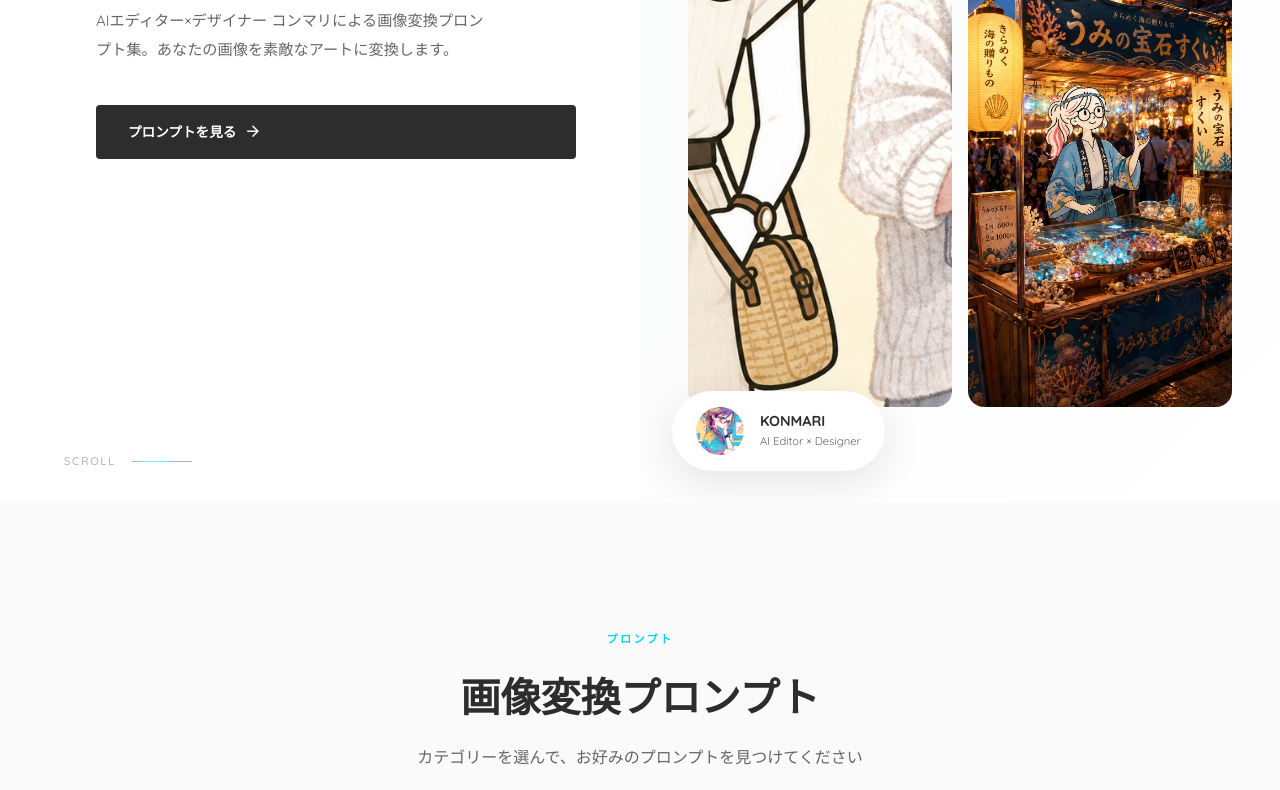
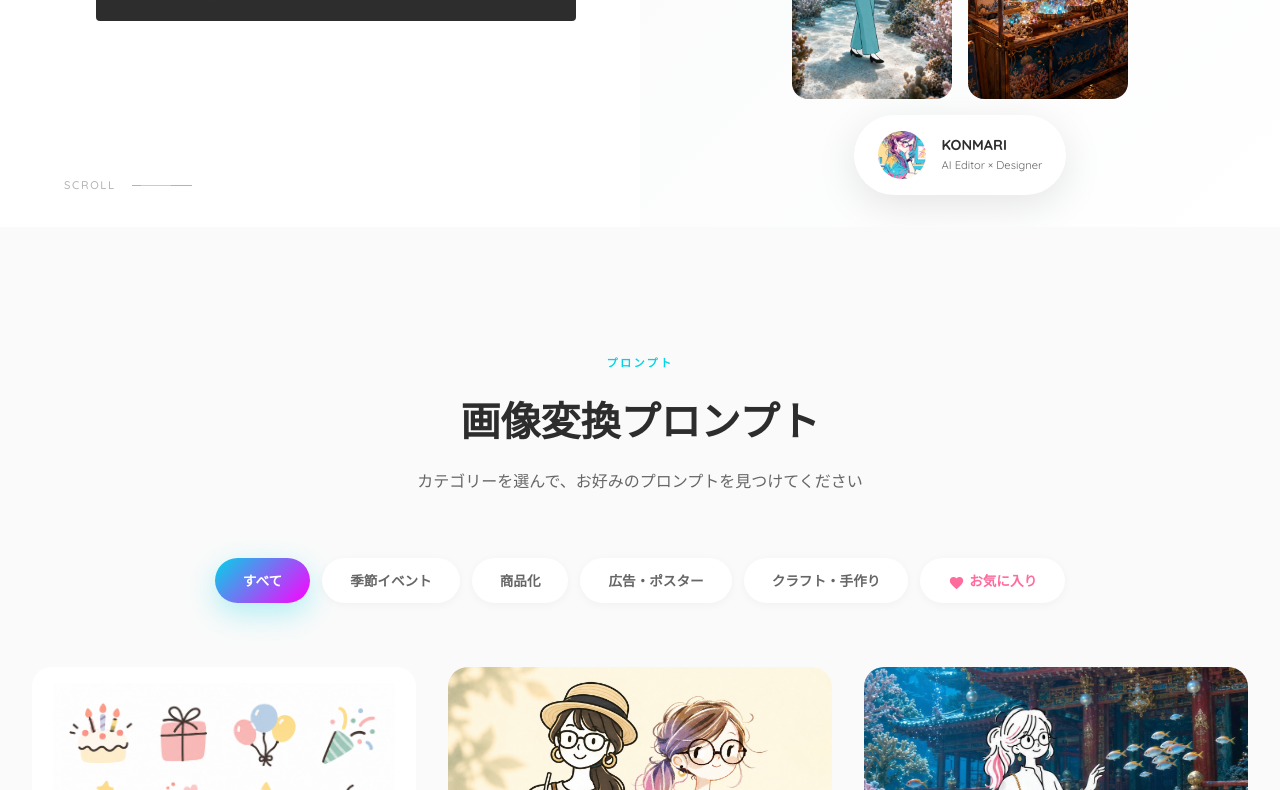
Before and after one commit to konmari-prog/konmariprompt, a website: page index.html in a window 1280 px wide. Shown: the part 600-1390 px from the top of the page. Drawn offline with Linux system fonts and the light colour scheme; a web font is replaced by a local one.

Commit message:
Restore uncropped hero layout in canonical source

```diff
--- a/index.html
+++ b/index.html
@@ -221,24 +221,27 @@
         .hero-right {
             position: relative;
             display: grid;
-            grid-template-columns: repeat(2, 1fr);
-            grid-template-rows: repeat(2, 1fr);
+            grid-template-columns: repeat(2, minmax(0, 1fr));
+            grid-template-rows: auto auto auto;
+            align-content: center;
             gap: 1rem;
-            padding: 6rem 3rem;
+            padding: 6rem 3rem 2rem;
             background: linear-gradient(135deg, #f8f9fa 0%, #fff 100%);
         }
 
         @media (max-width: 900px) {
             .hero-right {
-                padding: 2rem;
-                min-height: 400px;
+                padding: 1.5rem;
             }
         }
 
         .hero-image-item {
+            width: 100%;
+            max-width: 160px;
             border-radius: 16px;
             overflow: hidden;
             position: relative;
+            align-self: start;
             transition: transform 0.4s var(--ease);
         }
 
@@ -248,19 +251,30 @@
         }
 
         .hero-image-item img {
+            display: block;
             width: 100%;
-            height: 100%;
-            object-fit: cover;
+            height: auto;
+            object-fit: contain;
         }
 
         .hero-image-item:nth-child(1) {
-            grid-row: span 2;
+            grid-column: 1 / -1;
+            max-width: 400px;
+            justify-self: center;
+        }
+
+        .hero-image-item:nth-child(2) {
+            justify-self: end;
+        }
+
+        .hero-image-item:nth-child(3) {
+            justify-self: start;
         }
 
         .hero-profile-badge {
-            position: absolute;
-            bottom: 2rem;
-            left: 2rem;
+            position: static;
+            grid-column: 1 / -1;
+            justify-self: center;
             display: flex;
             align-items: center;
             gap: 1rem;
@@ -273,8 +287,6 @@
 
         @media (max-width: 900px) {
             .hero-profile-badge {
-                bottom: 1rem;
-                left: 1rem;
                 padding: 0.75rem 1rem;
             }
         }
```
